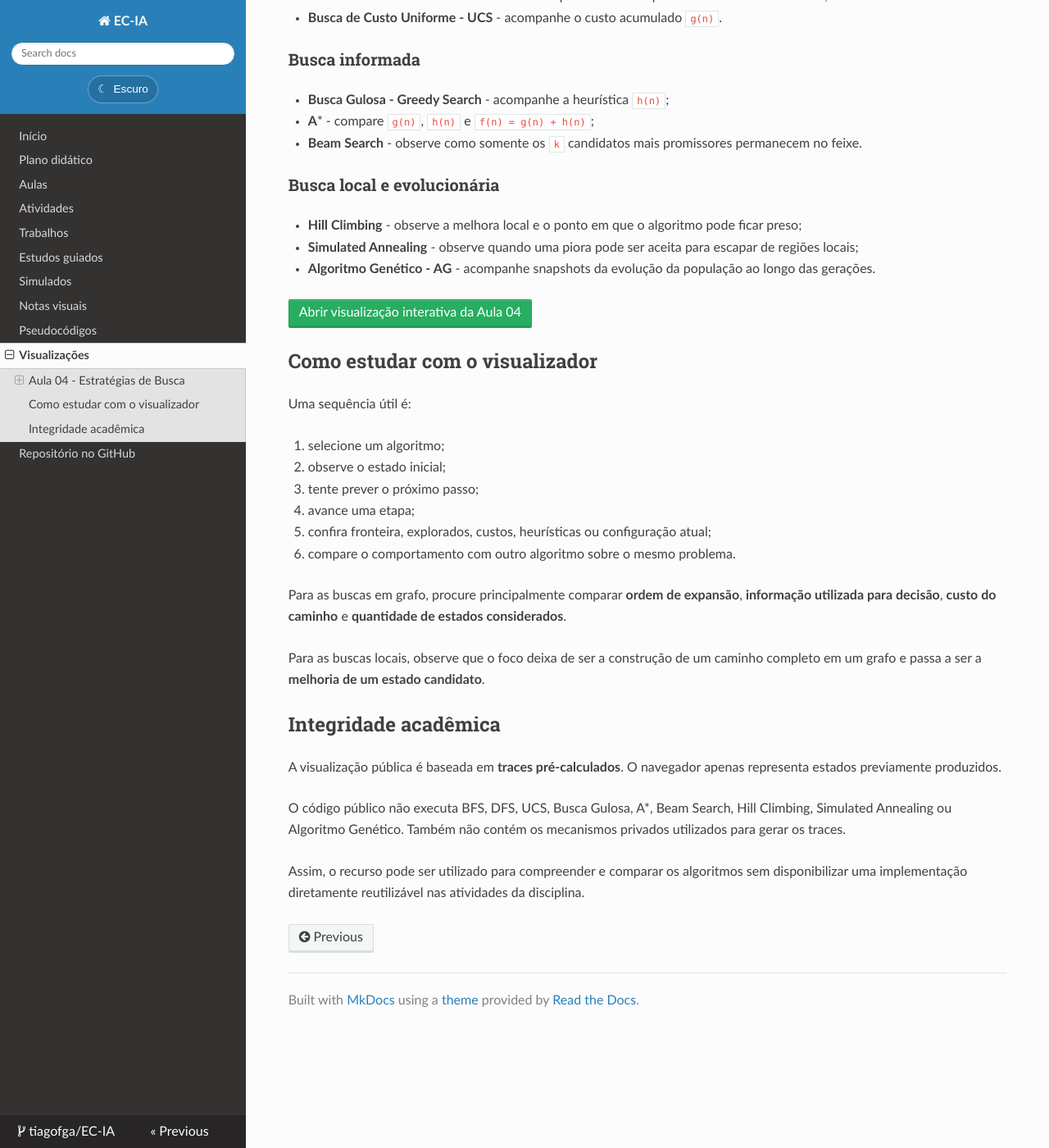
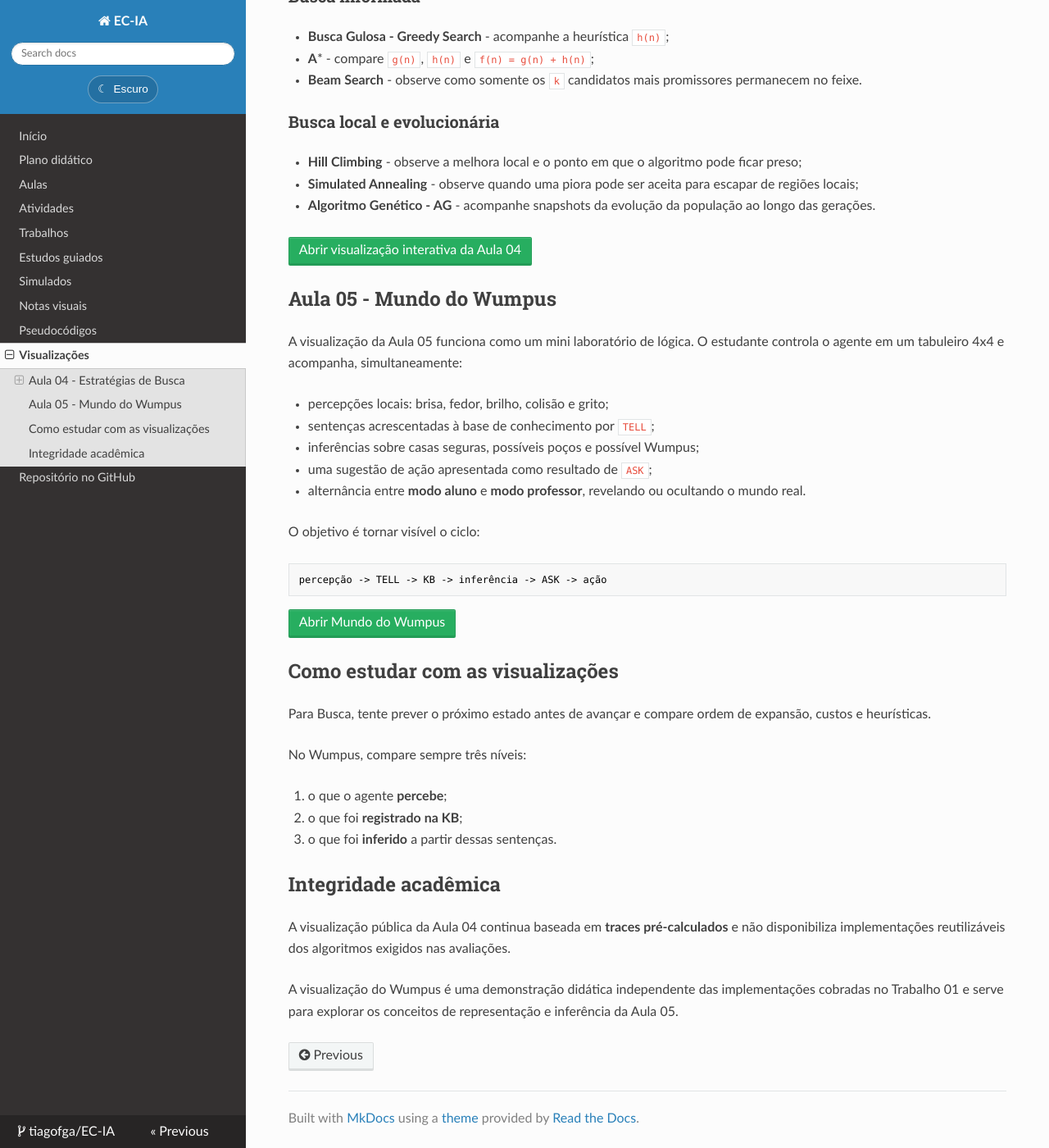
Before and after one commit to tiagofga/EC-IA, an MkDocs documentation site: the page built from docs/visualizacoes/index.md, in a window 1280 px wide and 1400 px high, scrolled down 471 px. Shown: the whole window at 82% size. Built offline with MkDocs 1.6.1, drawn with Linux system fonts in a browser that asks for light colours; nearby versions of some CDN libraries; some of the changed text lies outside the part shown.

Commit message:
docs(site): add Wumpus visualization

````diff
--- a/docs/visualizacoes/index.md
+++ b/docs/visualizacoes/index.md
@@ -1,8 +1,6 @@
 # Visualizações
 
-As visualizações foram preparadas para ajudar na compreensão do **comportamento dos algoritmos**, e não apenas do resultado final.
-
-Use os botões de avanço e retorno para observar cada passo com calma e tente explicar por que o próximo estado foi escolhido antes de avançar.
+As visualizações foram preparadas para ajudar na compreensão do **comportamento dos algoritmos e dos mecanismos de raciocínio**, e não apenas do resultado final.
 
 ## Aula 04 - Estratégias de Busca
 
@@ -26,25 +24,36 @@ Use os botões de avanço e retorno para observar cada passo com calma e tente e
 
 <a href="04-busca/" class="btn">Abrir visualização interativa da Aula 04</a>
 
-## Como estudar com o visualizador
+## Aula 05 - Mundo do Wumpus
 
-Uma sequência útil é:
+A visualização da Aula 05 funciona como um mini laboratório de lógica. O estudante controla o agente em um tabuleiro 4x4 e acompanha, simultaneamente:
 
-1. selecione um algoritmo;
-2. observe o estado inicial;
-3. tente prever o próximo passo;
-4. avance uma etapa;
-5. confira fronteira, explorados, custos, heurísticas ou configuração atual;
-6. compare o comportamento com outro algoritmo sobre o mesmo problema.
+- percepções locais: brisa, fedor, brilho, colisão e grito;
+- sentenças acrescentadas à base de conhecimento por `TELL`;
+- inferências sobre casas seguras, possíveis poços e possível Wumpus;
+- uma sugestão de ação apresentada como resultado de `ASK`;
+- alternância entre **modo aluno** e **modo professor**, revelando ou ocultando o mundo real.
 
-Para as buscas em grafo, procure principalmente comparar **ordem de expansão**, **informação utilizada para decisão**, **custo do caminho** e **quantidade de estados considerados**.
+O objetivo é tornar visível o ciclo:
 
-Para as buscas locais, observe que o foco deixa de ser a construção de um caminho completo em um grafo e passa a ser a **melhoria de um estado candidato**.
+```text
+percepção -> TELL -> KB -> inferência -> ASK -> ação
+```
+
+<a href="05-logica/wumpus/" class="btn">Abrir Mundo do Wumpus</a>
+
+## Como estudar com as visualizações
+
+Para Busca, tente prever o próximo estado antes de avançar e compare ordem de expansão, custos e heurísticas.
+
+No Wumpus, compare sempre três níveis:
+
+1. o que o agente **percebe**;
+2. o que foi **registrado na KB**;
+3. o que foi **inferido** a partir dessas sentenças.
 
 ## Integridade acadêmica
 
-A visualização pública é baseada em **traces pré-calculados**. O navegador apenas representa estados previamente produzidos.
+A visualização pública da Aula 04 continua baseada em **traces pré-calculados** e não disponibiliza implementações reutilizáveis dos algoritmos exigidos nas avaliações.
 
-O código público não executa BFS, DFS, UCS, Busca Gulosa, A*, Beam Search, Hill Climbing, Simulated Annealing ou Algoritmo Genético. Também não contém os mecanismos privados utilizados para gerar os traces.
-
-Assim, o recurso pode ser utilizado para compreender e comparar os algoritmos sem disponibilizar uma implementação diretamente reutilizável nas atividades da disciplina.
+A visualização do Wumpus é uma demonstração didática independente das implementações cobradas no Trabalho 01 e serve para explorar os conceitos de representação e inferência da Aula 05.
````
